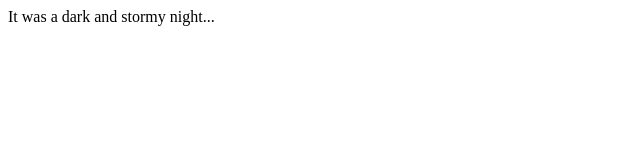
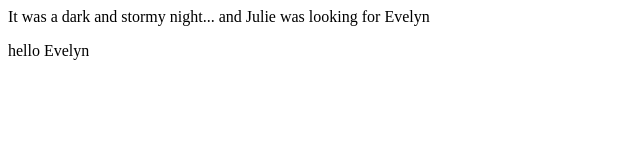
Before and after one commit to eferistin/fireside-story, a plain HTML site: page index.html in a window 1280 px wide. Shown: the whole page, without its empty margins (0-640 px from the left). Drawn offline with Linux system fonts and the light colour scheme.

Commit message:
added more lines of story

```diff
--- a/index.html
+++ b/index.html
@@ -1,5 +1,7 @@
 <html>
   <body>
-    <p>It was a dark and stormy night...</p>
+    <p>It was a dark and stormy night... and Julie was looking for Evelyn</p>
+    <p>hello Evelyn</p>
+
   </body>
 </html>
```
